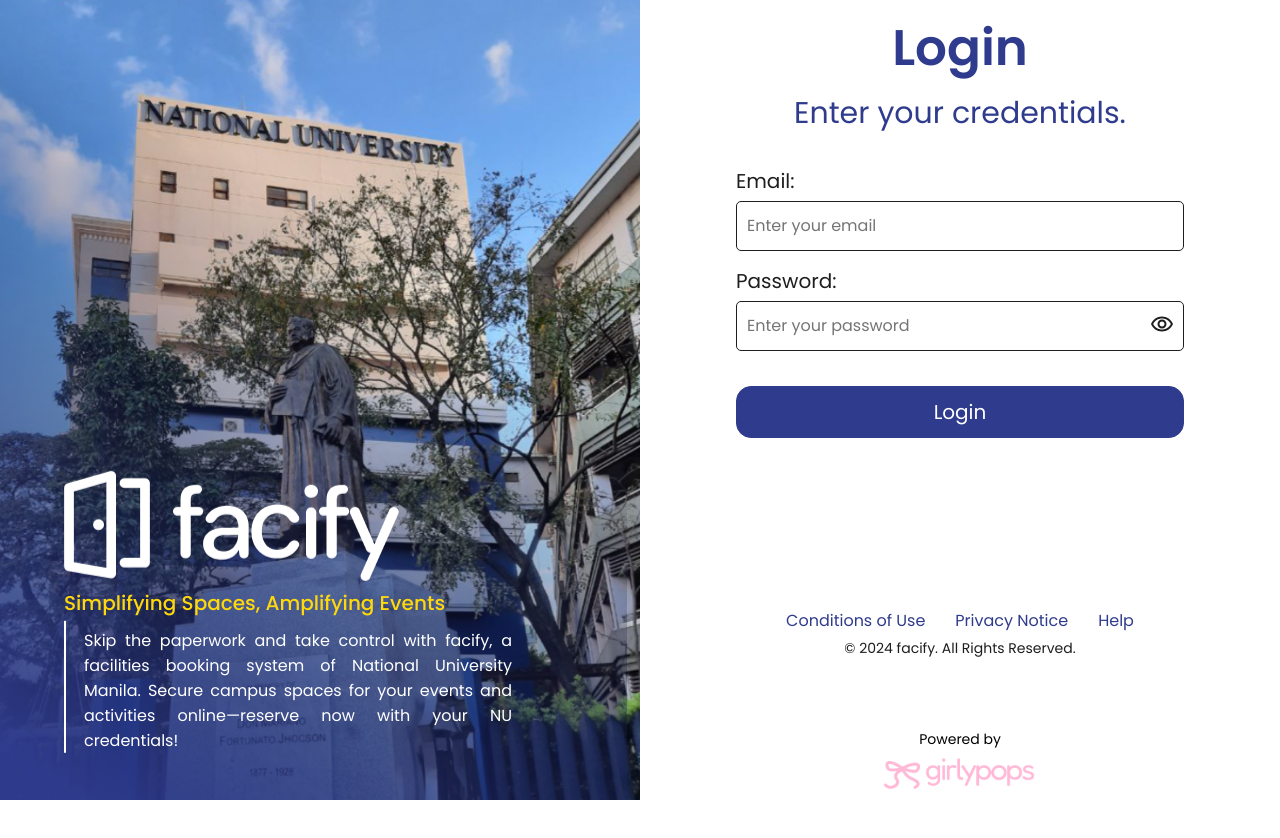
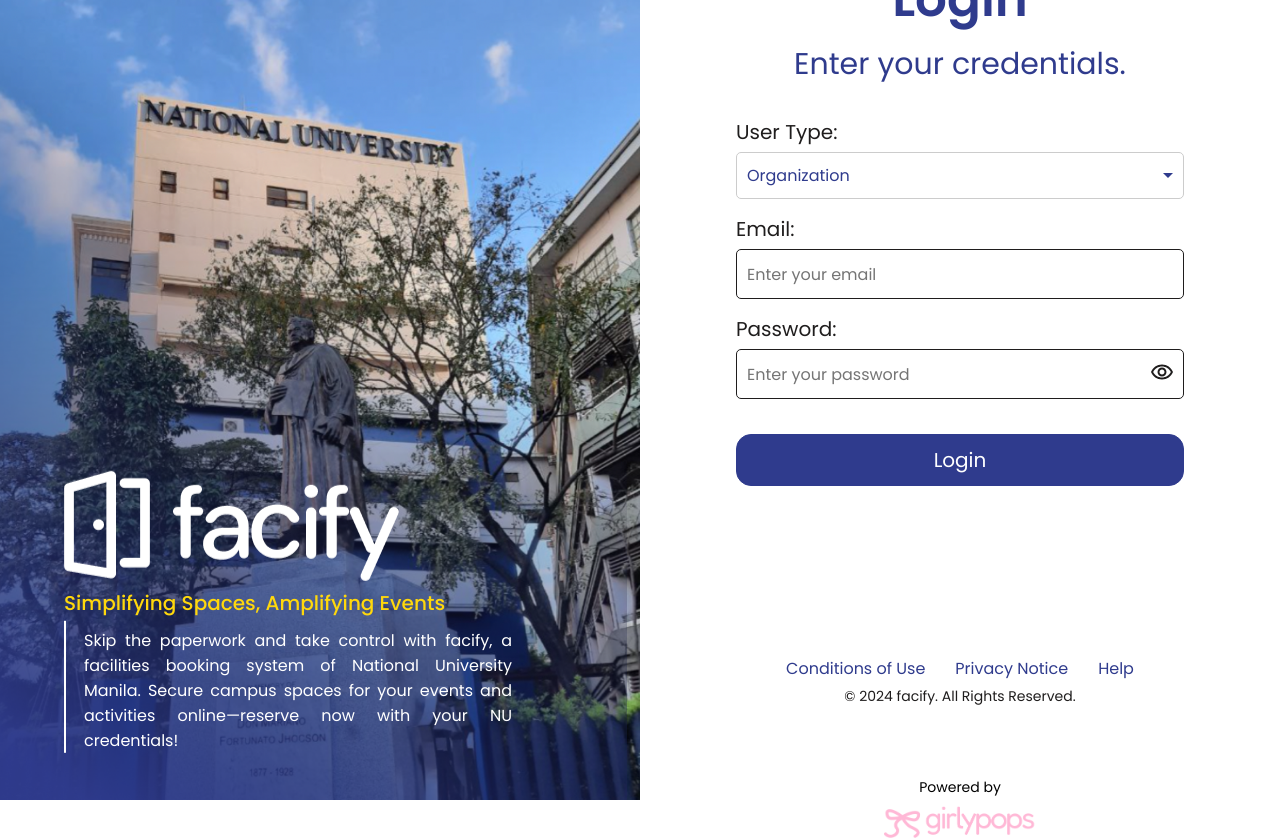
Before and after one commit to ysc4/facify-project, a React (Vite) app: page / in a window 1280 px wide. Before the commit the page ends 800 px from the top, so only its background shows below. Built offline with nearby package versions, Linux system fonts and the light colour scheme.

Commit message:
Added dropdown for user type

```diff
--- a/src/pages/Login.jsx
+++ b/src/pages/Login.jsx
@@ -6,12 +6,14 @@
 import logo from '../assets/facify-white.png';
 import girlypops from '../assets/girlypops-pink.png';
 import './Login.css';
+import Dropdown from '../components/Dropdown';
 
 const Login = ({ setIsLoggedIn }) => {
     const [email, setEmail] = useState('');
     const [password, setPassword] = useState('');
     const [error, setError] = useState('');
     const [passwordVisible, setPasswordVisible] = useState(false);
+    const [userType, setUserType] = useState('Organization');
     const navigate = useNavigate();
 
     useEffect(() => {
@@ -20,16 +22,19 @@
 
     const handleSubmit = async (event) => {
         event.preventDefault();
+        setError(''); // Clear previous errors
+
         try {
-            const response = await axios.post('/facify/login', { email, password });
+            const response = await axios.post(`/facify/login/${userType}`, { email, password });
+
             if (response.data.success) {
-                const orgID = response.data.org_id;
-                const orgName = response.data.org_name;
+                const { org_id, org_name, admin_name } = response.data;
                 console.log(response.data);
                 setIsLoggedIn(true);
-                localStorage.setItem('orgID', orgID);
-                localStorage.setItem('orgName', orgName);
-                navigate(`/bookings/${orgID}`);
+                localStorage.setItem('orgID', org_id);
+                localStorage.setItem('orgName', org_name);
+                localStorage.setItem('adminName', admin_name);
+                navigate(`/bookings/${org_id}`);
             } else {
                 setError('Invalid credentials');
             }
@@ -57,6 +62,15 @@
                 <h1>Login</h1>
                 <h2>Enter your credentials.</h2>
                 <form onSubmit={handleSubmit}>
+                    <div className="form-group">
+                    <label htmlFor="user-type">User Type:</label>
+                        <Dropdown
+                            className="user-type-dropdown"
+                            options={['Organization', 'Admin']}
+                            defaultValue={'Organization'}
+                            onSelect={(value) => setUserType(value)}
+                        />
+                    </div>
                     <div className="form-group">
                         <label htmlFor="email">Email:</label>
                         <input
```
